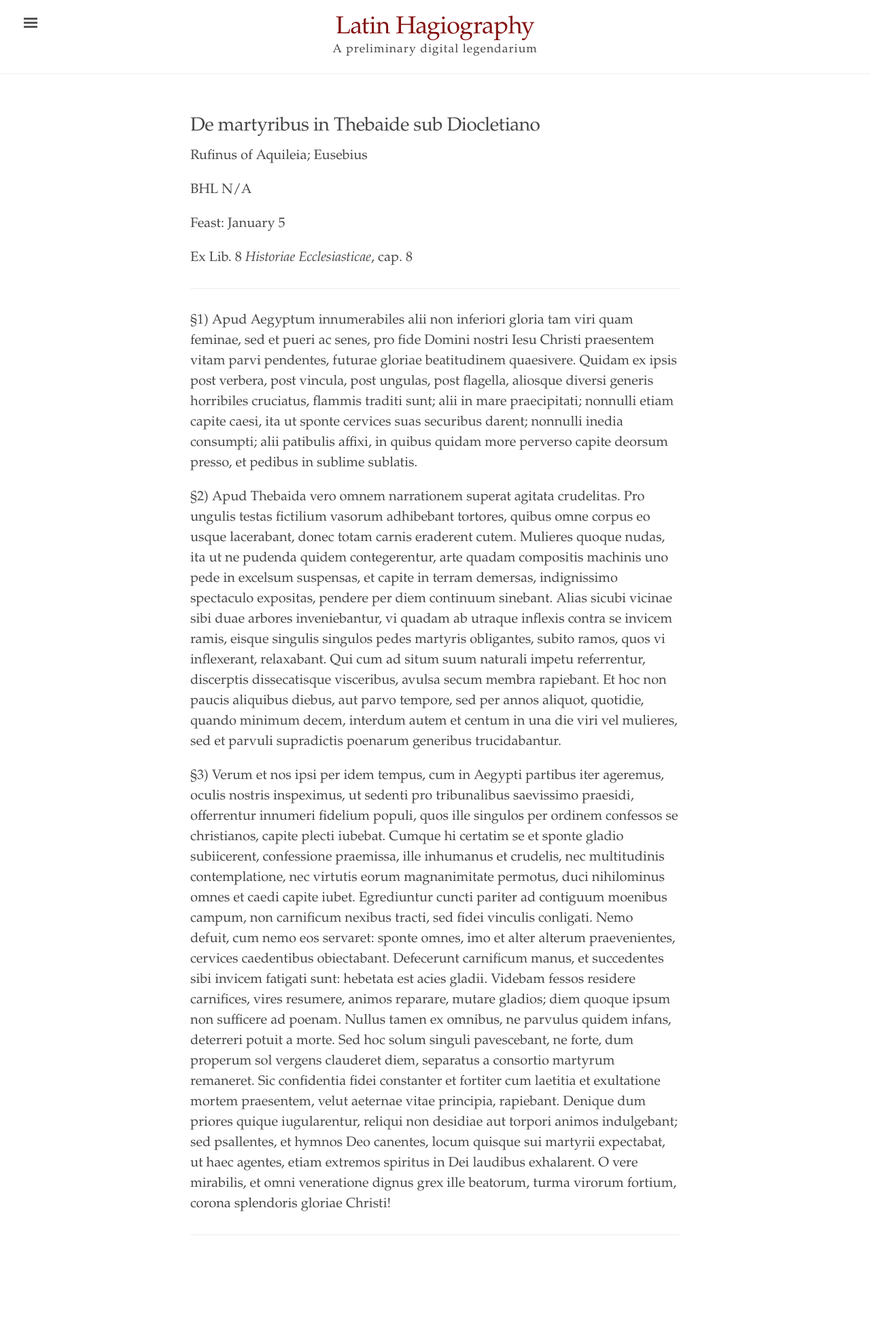
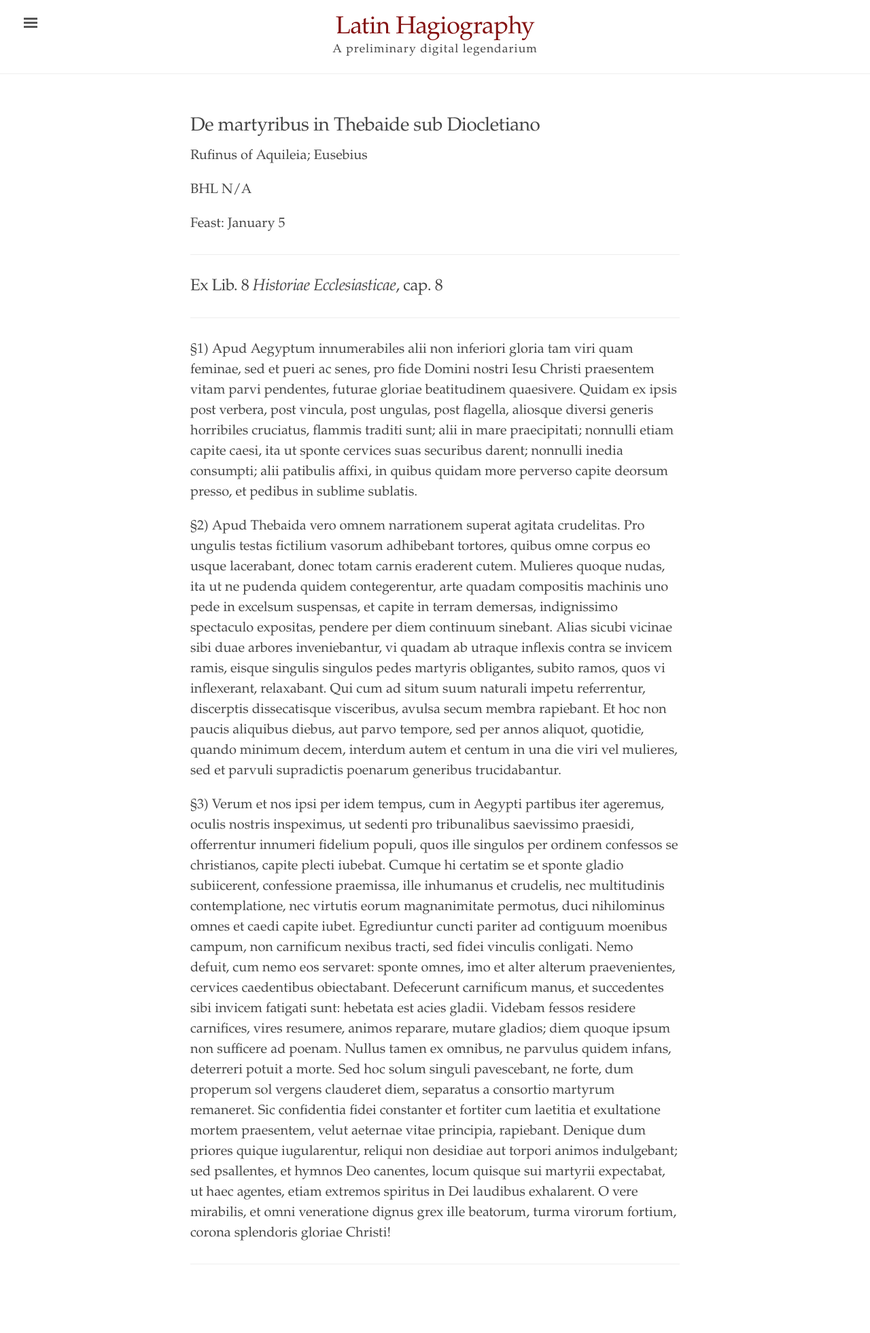
Before and after one commit to cjkoepke1/latin-hagiography, a Jekyll site: the page built from _texts/de-martyribus-in-thebaide.md, in a window 1280 px wide. Shown: the whole page at 68% size. Built offline with Jekyll 4.4.1, drawn with Linux system fonts in a browser that asks for light colours; before the commit the page ends 1918 px from its top, so only the background shows below that.

Commit message:
Bolded header

```diff
--- a/_texts/de-martyribus-in-thebaide.md
+++ b/_texts/de-martyribus-in-thebaide.md
@@ -8,7 +8,9 @@ editor: Carson Koepke
 source: Acta Sanctorum
 ---
 
-Ex Lib. 8 *Historiae Ecclesiasticae*, cap. 8
+---
+
+## Ex Lib. 8 *Historiae Ecclesiasticae*, cap. 8
 
 ---
 
```
